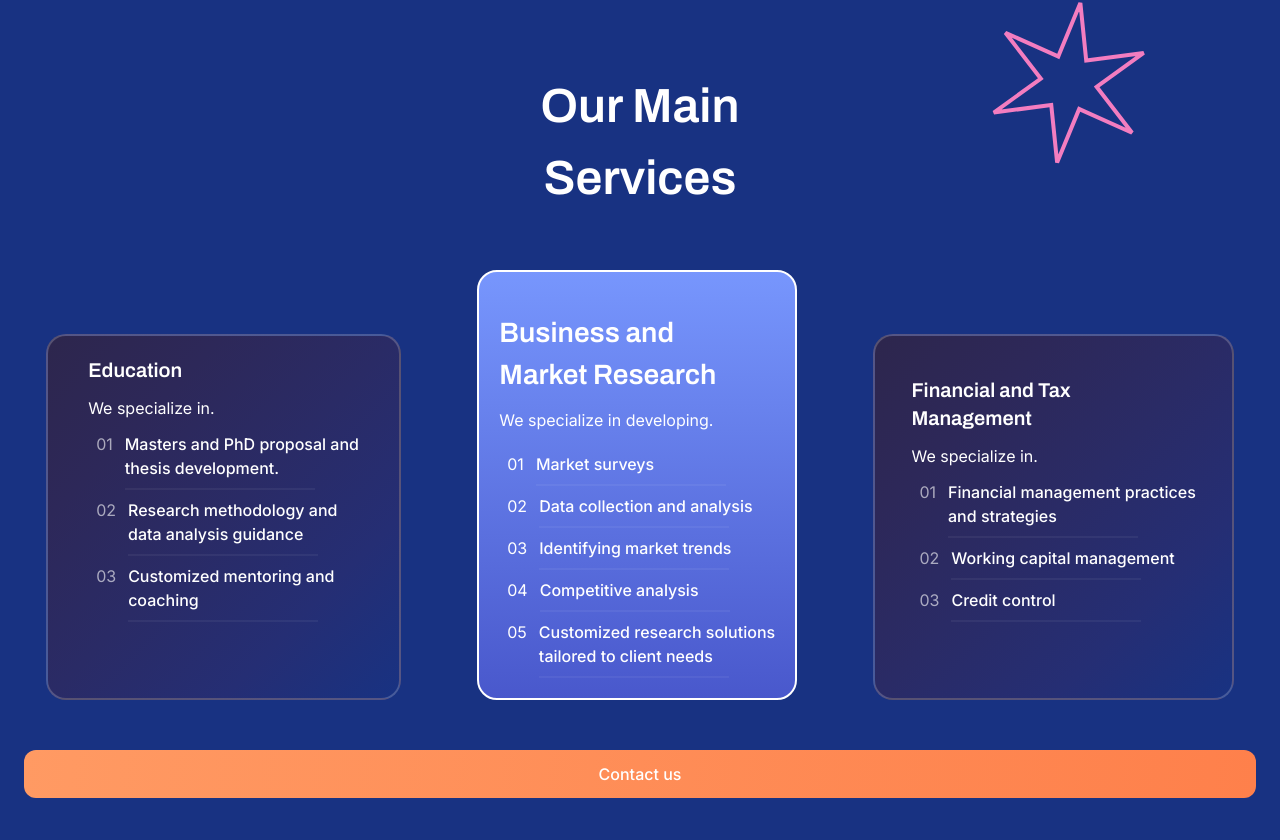
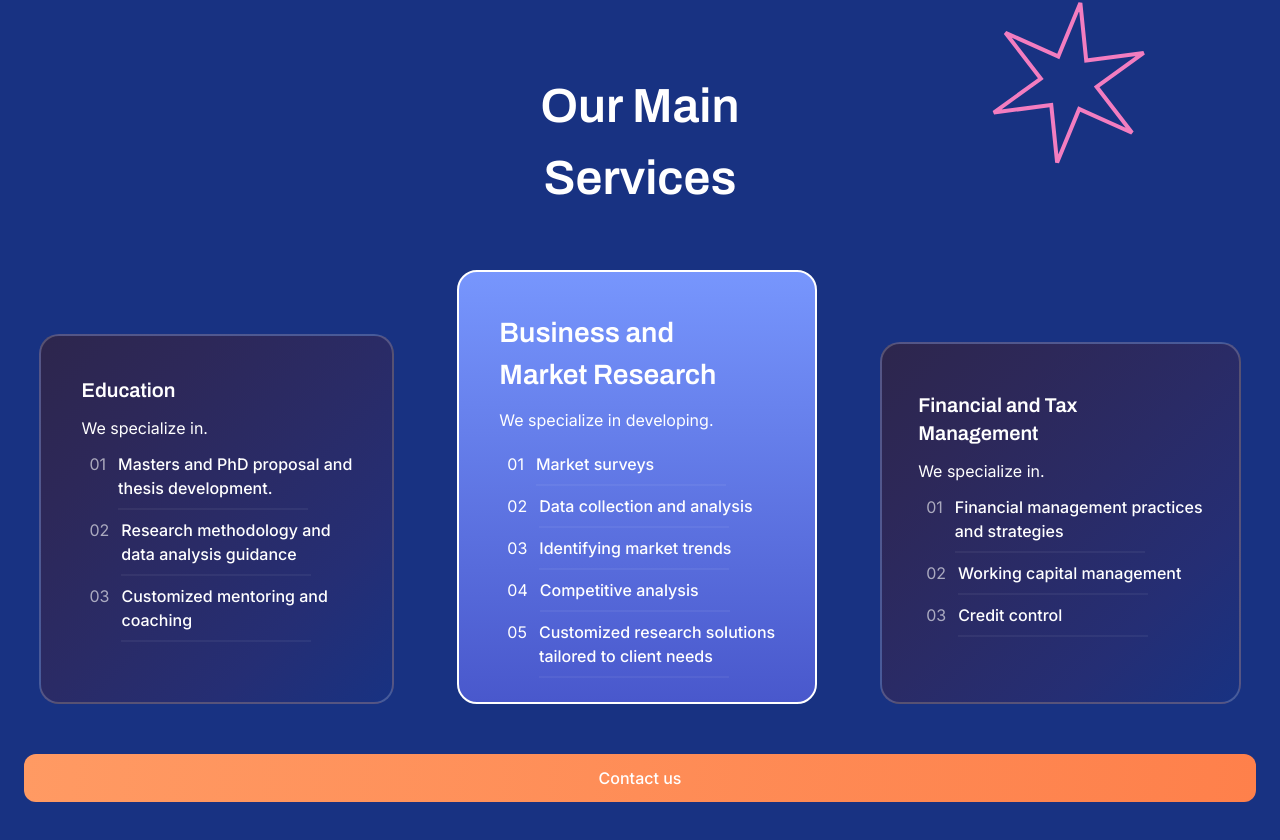
Before and after one commit to almondkiruthu/Limarge, a React (Vite) app in the folder client/: page / in a window 1280 px wide. Shown: the part 1512-2352 px from the top of the page. Built offline with nearby package versions, Linux system fonts and the light colour scheme; what prettier-plugin-tailwindcss would draw is missing.

Commit message:
Made the service cards responsive on xl screens

```diff
--- a/client/src/components/Servicecards.tsx
+++ b/client/src/components/Servicecards.tsx
@@ -3,7 +3,7 @@ const Servicecards = () => {
     <>
       <div className="flex flex-wrap gap-y-10 2xl:gap-x-14 2xl:gap-y-0 2xl:pl-0">
         {/* Education card */}
-        <div className="education-card mx-auto rounded-[1.25rem] pb-2 pl-5 pr-5 pt-5 xl:mt-[4rem] xl:px-10 2xl:mt-20 2xl:pb-5 2xl:pt-10">
+        <div className="education-card mx-auto rounded-[1.25rem] pb-2 pl-5 pr-5 pt-5 xl:mt-[4rem] xl:px-10 2xl:mt-20 2xl:pb-5 xl:pt-10">
           <p className="pb-3 font-archivo text-xl font-semibold">Education</p>
           <div>
             <p className="pb-3 font-inter text-base">We specialize in.</p>
@@ -64,7 +64,7 @@ const Servicecards = () => {
         </div>
         {/* Business card */}
 
-        <div className="business-card mx-auto rounded-[1.25rem]  pb-2 pl-5 pr-5 pt-5 xl:pb-5 xl:pt-10 2xl:px-10 2xl:pb-5">
+        <div className="business-card mx-auto rounded-[1.25rem]  pb-2 pl-5 pr-5 pt-5 xl:pb-6 xl:pt-10 xl:px-10 2xl:pb-5">
           <p className="pb-3 font-archivo text-[1.75rem] font-semibold">
             Business and <br /> Market Research
           </p>
@@ -160,7 +160,7 @@ const Servicecards = () => {
         </div>
 
         {/* Finance and Tax mangaement card */}
-        <div className="education-card mx-auto rounded-[1.25rem] pb-2 pl-5 pr-3 pt-5  xl:mt-[4rem] xl:px-9 xl:pb-5 xl:pt-10 2xl:mt-20 2xl:px-10 2xl:pb-0 2xl:pt-10">
+        <div className="education-card mx-auto rounded-[1.25rem] pb-2 pl-5 pr-3 pt-5 xl:mt-[4.5rem] xl:px-9 xl:pb-0 xl:pt-[2.9rem] 2xl:mt-20 2xl:px-10 2xl:pb-0 2xl:pt-10">
           <p className="pb-3 font-archivo text-xl font-semibold">
             Financial and Tax <br /> Management
           </p>
```
